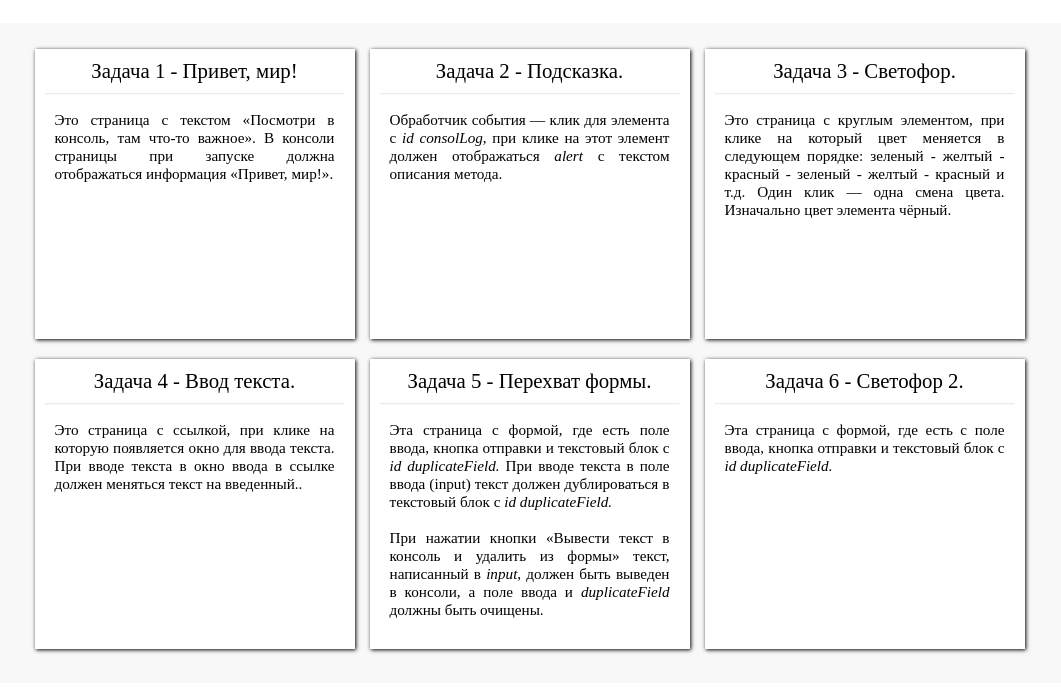
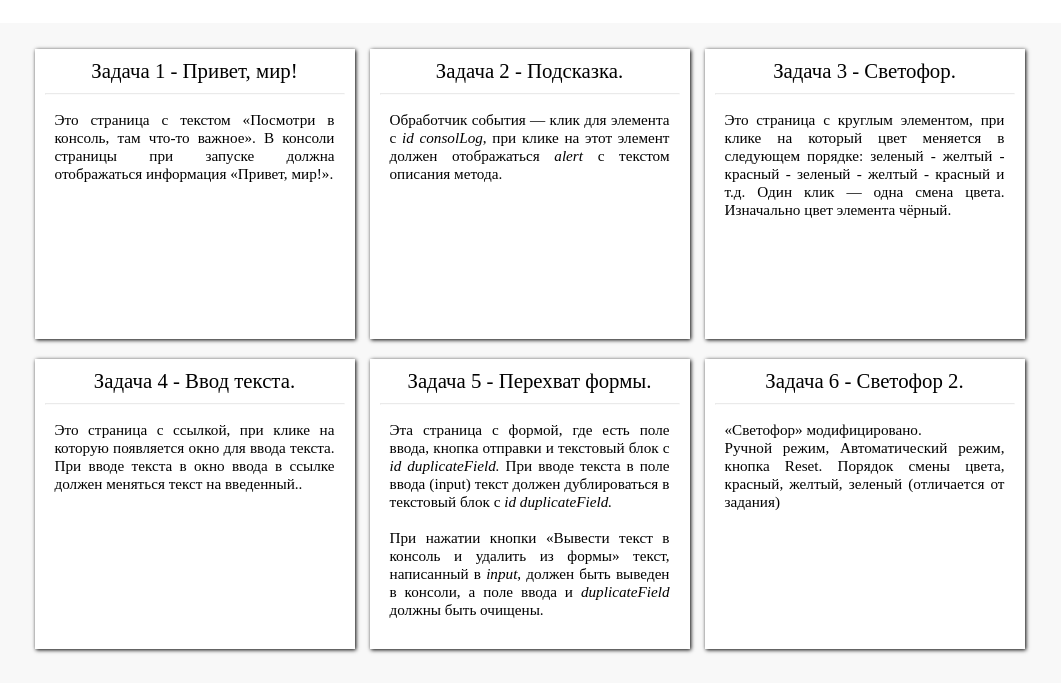
Before and after one commit to WaldyWhite/6.8.-Practical-work, a plain HTML site: page index.html in a window 1280 px wide. Shown: the whole page, without its empty margins (108-1169 px from the left). Drawn offline with Linux system fonts and the light colour scheme.

Commit message:
made some amendments

```diff
--- a/index.html
+++ b/index.html
@@ -38,7 +38,7 @@
         </li></a>
         <a href="task6/index.html"><li>Задача 6 - Светофор 2.
           <hr>
-          <p>Эта  страница с формой, где есть с поле ввода, кнопка отправки и текстовый блок с <i>id duplicateField.</i> </p>
+          <p>«Светофор» модифицировано.<br>Ручной режим, Автоматический режим, кнопка Reset. Порядок смены цвета, красный, желтый, зеленый (отличается от задания)</p>
         </li></a>
       </ul>
 </div>
--- a/task6/script.js
+++ b/task6/script.js
@@ -80,7 +80,6 @@ function reset(){
 
     count = 0;
     manuel = true;
-    console.log(count)
 };
 
 document.querySelector('#start').addEventListener('click', start);
```
